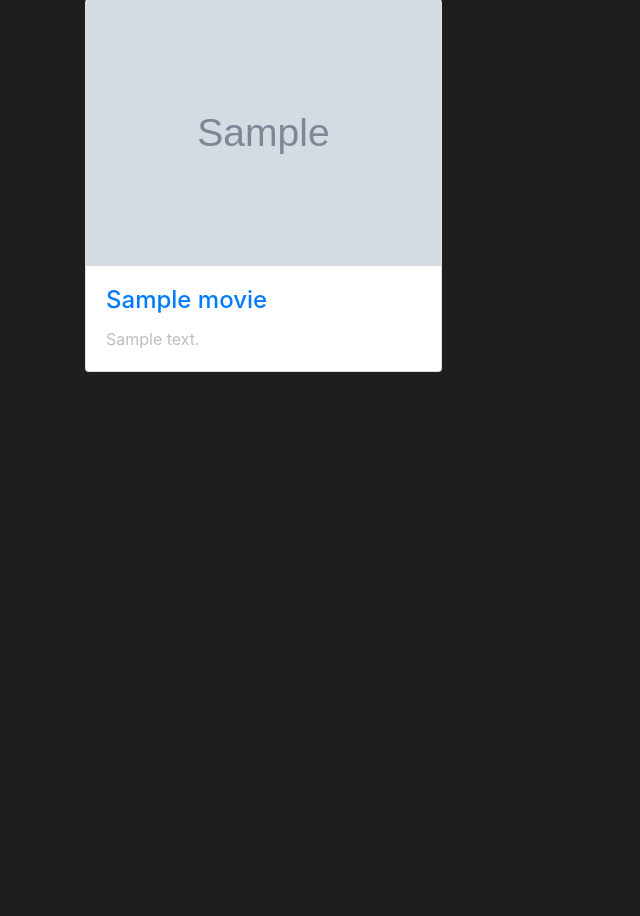
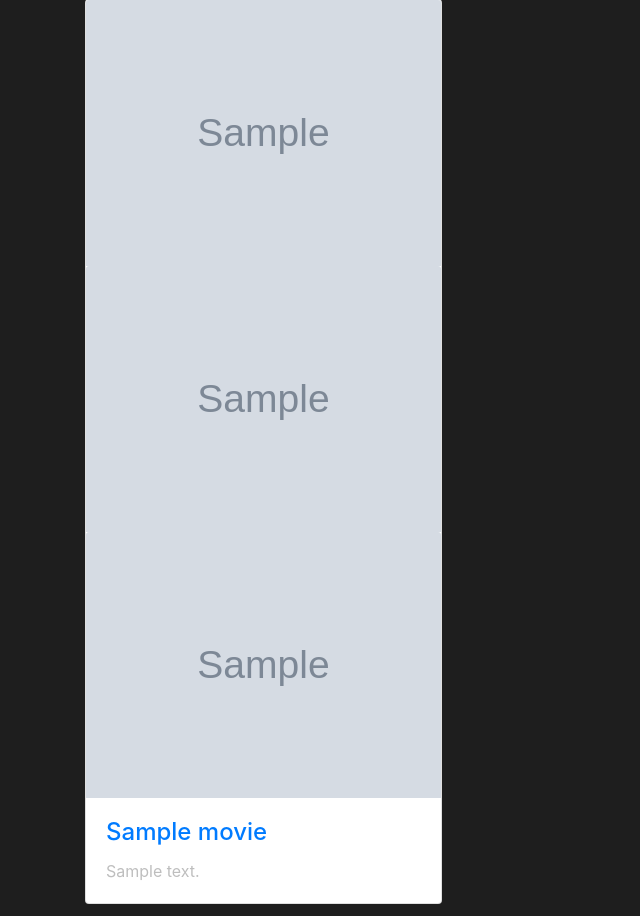
Before and after one commit to arturocuicas/cineart, a Django app: page / in a window 1280 px wide. Shown: the part 172-1088 px from the top of the page, without its empty margins (0-640 px from the left). Before the commit the page ends 544 px from the top, so only its background shows below. Run offline with Django 3.2, Linux system fonts and the light colour scheme; tables that the repository leaves empty hold one stand-in row (values such as "Sample post"); grey boxes marked "Sample" are stand-in pictures; some libraries are stand-ins or nearby versions.

Commit message:
add more urls

```diff
--- a/cineart/templates/movie/list.html
+++ b/cineart/templates/movie/list.html
@@ -13,6 +13,8 @@
   {% for movie in movies %}
   <div class="card">
     <img src="{{ movie.poster }}" alt="" class="card-img-top" />
+    <img src="{{ movie.poster.url }}" alt="" class="card-img-top" />
+    <img src="{{ MEDIA_URL }}{{ movie.poster }}" alt="" class="card-img-top" />
     <div class="card-body">
       <h4 class="card-title">
         <a href="{% url 'detail-movie' movie.id %}">{{movie.title}}</a>
```
